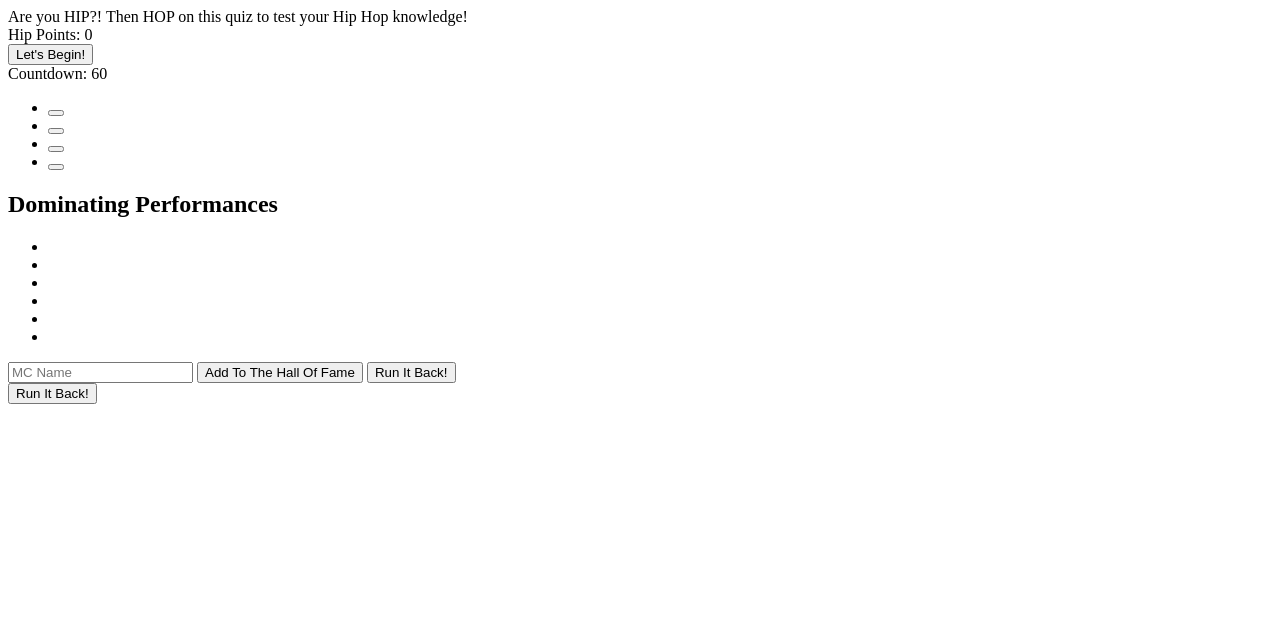
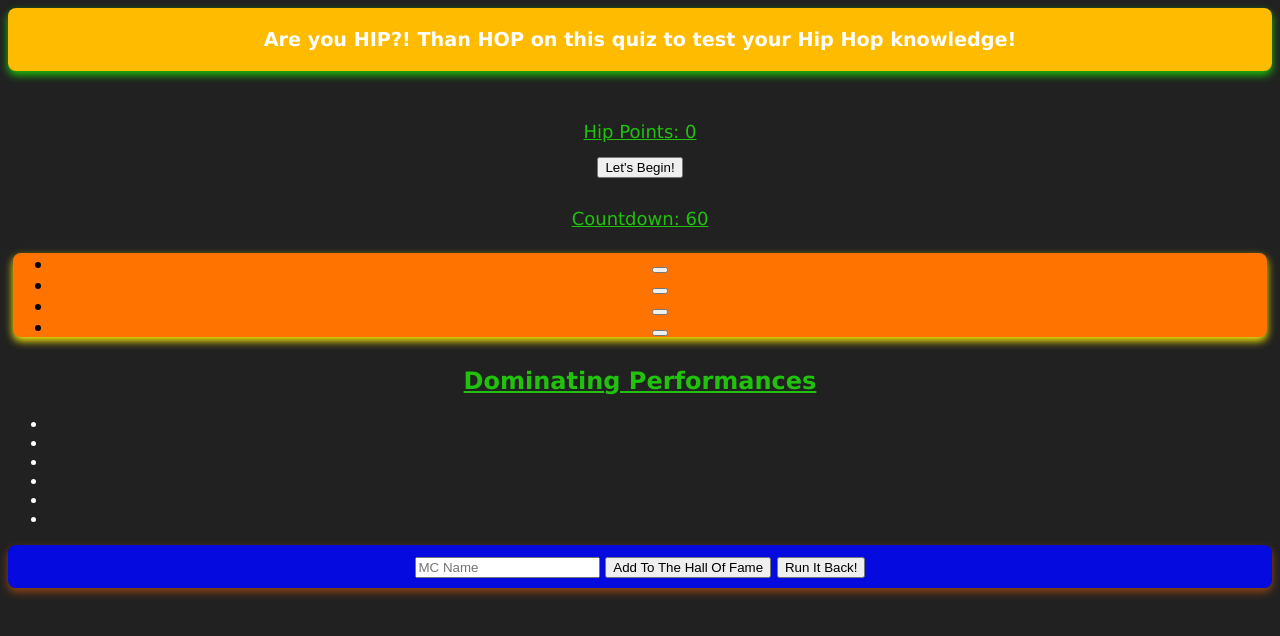
Before and after one commit to kpaige-henderson/Hip-Hop-Hooray, a plain HTML site: page index.html in a window 1280 px wide. Drawn offline with Linux system fonts and the light colour scheme.

Commit message:
added some styling

```diff
--- a/assets/style.css
+++ b/assets/style.css
@@ -0,0 +1,77 @@
+body {
+    background-color: #000000de;
+    color: #fff;
+    font-family:'Lucida Sans', 'Lucida Sans Regular', 'Lucida Grande', 'Lucida Sans Unicode', Geneva, Verdana, sans-serif
+}
+
+nav {
+    padding: 20px;
+    background-color: #ffbb00;
+    text-align: center;
+    font-size: larger;
+    font-weight: bold;
+    border-radius: 8px;
+    box-shadow: 0 4px 8px rgba(32, 255, 3, 0.727);
+
+}
+
+main {
+    text-align: center;
+    margin-top: 50px;
+}
+
+.score {
+    margin-bottom: 15px;
+}
+
+.start {
+    margin-bottom: 10px;
+}
+
+.quiz, .scores {
+    margin-top: 30px;
+}
+
+.timer, .score {
+    font-size: large;
+    color: rgba(32, 255, 3, 0.727);
+    text-decoration: underline;
+}
+
+.questions {
+    font-size: 24px;
+    margin-bottom: 20px;
+}
+
+.options {
+    background-color: #ff7300;
+    color: #000;
+    padding: 10px 20 px;
+    font-size: 18px;
+    margin: 5px;
+    border-radius: 8px;
+    box-shadow: 0 4px 8px rgb(255, 238, 3);
+}
+
+.h2 {
+    color: rgba(32, 255, 3, 0.727);
+    text-decoration: underline;
+}
+
+.form {
+    background-color: #0008ffda;
+    color: #000;
+    padding: 10px 80px;
+    font-size: 18px;
+    border-radius: 8px;
+    box-shadow: 0 4px 8px rgba(255, 108, 3, 0.5);
+}
+
+.restartBtn {
+    background-color: #0008ffda;
+    color: #000;
+    padding: 10px 80px;
+    font-size: 18px;
+    border-radius: 8px;
+    box-shadow: 0 4px 8px rgba(255, 108, 3, 0.5);
+}
--- a/index.html
+++ b/index.html
@@ -8,7 +8,7 @@
 </head>
 <body>
     <nav>
-        Are you HIP?! Then HOP on this quiz to test your Hip Hop knowledge!
+        Are you HIP?! Than HOP on this quiz to test your Hip Hop knowledge!
     </nav>
     <main>
         <div class="score">Hip Points: <span id="points">0</span></div>
@@ -26,7 +26,7 @@
             </ul>
         </div>
         <div class="scores" class="hidden">
-            <h2>Dominating Performances</h2>
+            <h2 class="h2">Dominating Performances</h2>
             <p id="final"></p>
             <ul id="list">
                 <li></li>
@@ -41,7 +41,6 @@
                 <button type="submit" id="subscore">Add To The Hall Of Fame</button>
                 <button type="restart" id="goAgain">Run It Back!</button>
             </form>
-            <button type="restartBtn" class="hidden">Run It Back!</button>
         </div>
     </main>
     <script src="./assets/script.js"></script>
```
